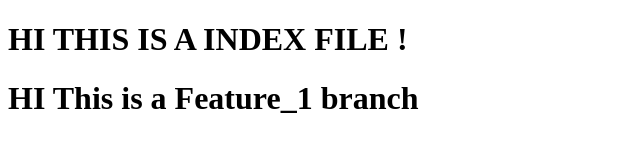
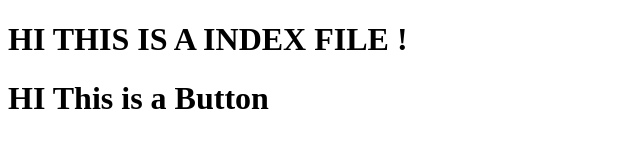
Before and after one commit to CODE-WITH-PRABHAKR/LOCAL_FILE, a plain HTML site: page index.html in a window 1280 px wide. Shown: the whole page, without its empty margins (0-640 px from the left). Drawn offline with Linux system fonts and the light colour scheme.

Commit message:
Added New Feature

```diff
--- a/index.html
+++ b/index.html
@@ -7,6 +7,6 @@
 </head>
 <body>
     <h1>HI THIS IS A INDEX FILE !</h1>
-    <h1>HI This is a Feature_1 branch</h1>
+    <h1>HI This is a Button</h1>
 </body>
 </html>
```
